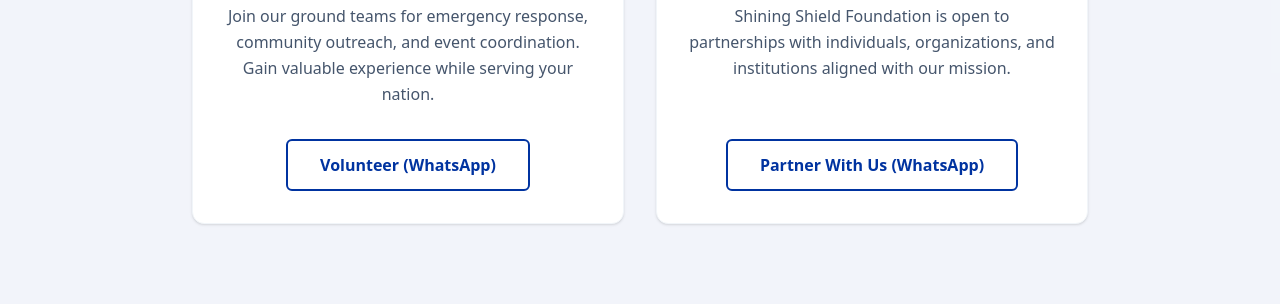
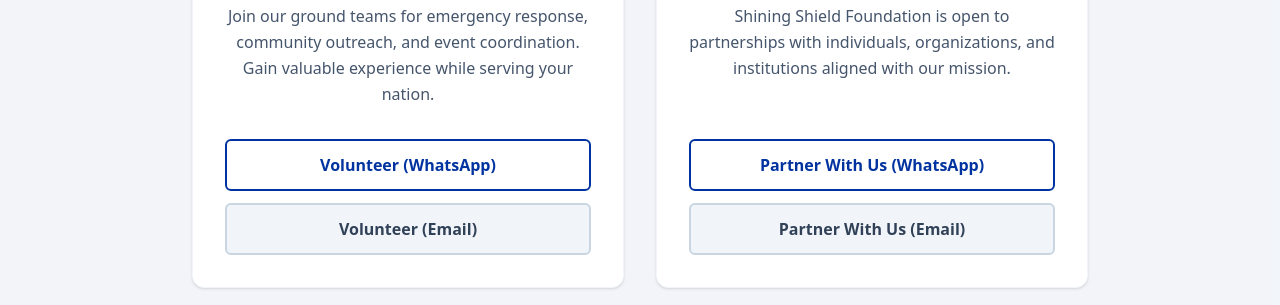
Before and after one commit to SamuraWorks/shining-shield-foundation, a Next.js app: page / in a window 1280 px wide. Shown: the part 7040-7345 px from the top of the page. Built offline with nearby package versions, Linux system fonts and the light colour scheme.

Commit message:
Add email option for volunteer and partnership collaboration

```diff
--- a/components/GetInvolved.tsx
+++ b/components/GetInvolved.tsx
@@ -27,14 +27,22 @@
                         <p className="text-slate-600 mb-8 leading-relaxed">
                             Join our ground teams for emergency response, community outreach, and event coordination. Gain valuable experience while serving your nation.
                         </p>
+                        <div className="mt-auto space-y-3 w-full">
                             <a
                                 href="https://wa.me/23232778016?text=Hello%20SSF%2C%20I%20am%20interested%20in%20becoming%20a%20volunteer."
                                 target="_blank"
                                 rel="noopener noreferrer"
-                            className="mt-auto px-8 py-3 bg-white border-2 border-primary text-primary font-bold rounded-md hover:bg-primary hover:text-white transition-colors"
+                                className="block w-full text-center px-8 py-3 bg-white border-2 border-primary text-primary font-bold rounded-md hover:bg-primary hover:text-white transition-colors"
                             >
                                 Volunteer (WhatsApp)
                             </a>
+                            <a
+                                href="mailto:shiningshieldfoundation@gmail.com?subject=Volunteer%20Interest&body=Hello%20SSF%2C%20I%20am%20interested%20in%20becoming%20a%20volunteer."
+                                className="block w-full text-center px-8 py-3 bg-slate-100 border-2 border-slate-300 text-slate-700 font-bold rounded-md hover:bg-slate-200 transition-colors"
+                            >
+                                Volunteer (Email)
+                            </a>
+                        </div>
                     </div>
 
                     {/* Partner Card */}
@@ -46,14 +54,22 @@
                         <p className="text-slate-600 mb-4 leading-relaxed">
                             Shining Shield Foundation is open to partnerships with individuals, organizations, and institutions aligned with our mission.
                         </p>
+                        <div className="mt-auto space-y-3 w-full">
                             <a
                                 href="https://wa.me/23232778016?text=Hello%20SSF%2C%20we%20are%20interested%20in%20discussing%20a%20partnership."
                                 target="_blank"
                                 rel="noopener noreferrer"
-                            className="mt-auto px-8 py-3 bg-white border-2 border-primary text-primary font-bold rounded-md hover:bg-primary hover:text-white transition-colors"
+                                className="block w-full text-center px-8 py-3 bg-white border-2 border-primary text-primary font-bold rounded-md hover:bg-primary hover:text-white transition-colors"
                             >
                                 Partner With Us (WhatsApp)
                             </a>
+                            <a
+                                href="mailto:shiningshieldfoundation@gmail.com?subject=Partnership%20Inquiry&body=Hello%20SSF%2C%20we%20are%20interested%20in%20discussing%20a%20partnership."
+                                className="block w-full text-center px-8 py-3 bg-slate-100 border-2 border-slate-300 text-slate-700 font-bold rounded-md hover:bg-slate-200 transition-colors"
+                            >
+                                Partner With Us (Email)
+                            </a>
+                        </div>
                     </div>
                 </div>
             </div>
```
Lines whose indentation alone changed are shown as unchanged.
